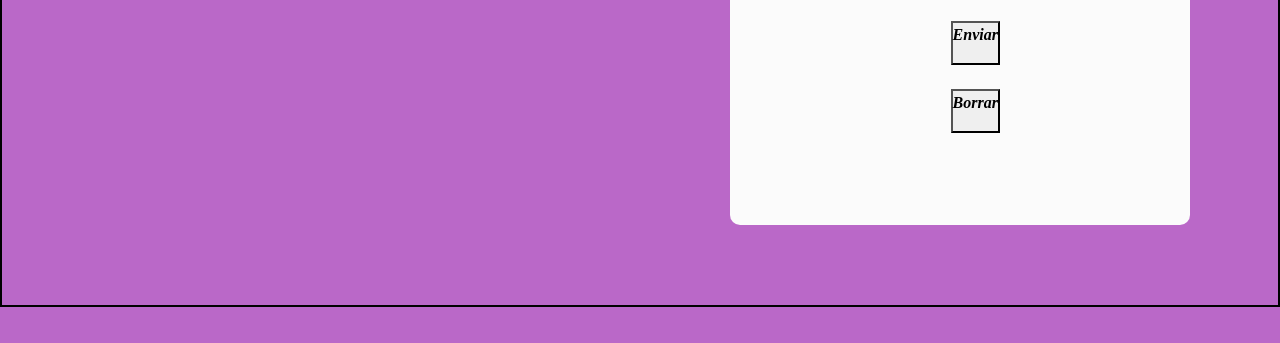
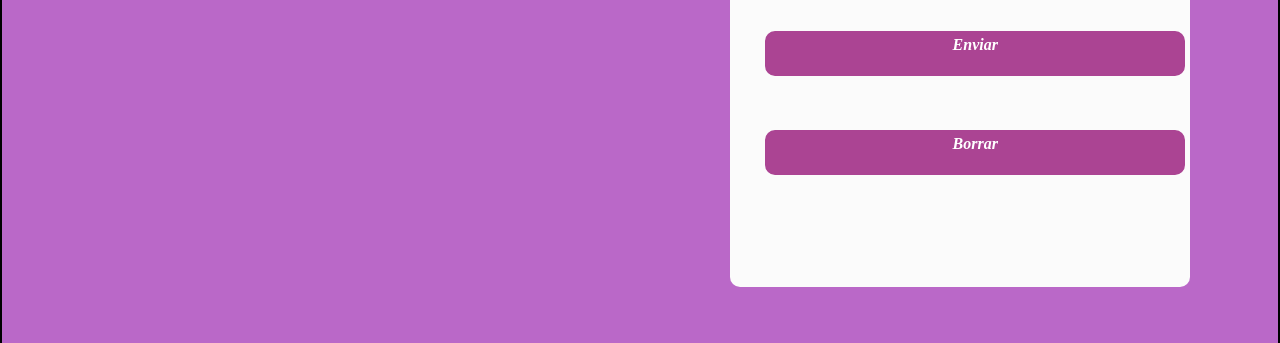
Before and after one commit to mbelenm/Ventura3D, a plain HTML site: page secciones/contactos.html in a window 1280 px wide. Shown: the part 963-1306 px from the top of the page. Drawn offline with Linux system fonts and the light colour scheme.

Commit message:
arreglado el formulario

```diff
--- a/secciones/contactos.html
+++ b/secciones/contactos.html
@@ -130,9 +130,10 @@
 						<option value="NO"> No</option>
 					</select>  <br> <br>
 
-                <button type="submit" name="enviar_formulario" id="enviar" class="formu"><p>Enviar</p></button> <br> <br>
+              	<div class="formu">
+                <button type="submit" name="enviar_formulario" id="enviar" class="formu"><p style= "color:#fff;">Enviar</p></button> <br> <br>
                 <button type="submit" name="borrar_formulario" id="enviar" class="formu"><p>Borrar</p></button>
-
+                </div>
 
 				</div> <br>
 
```
